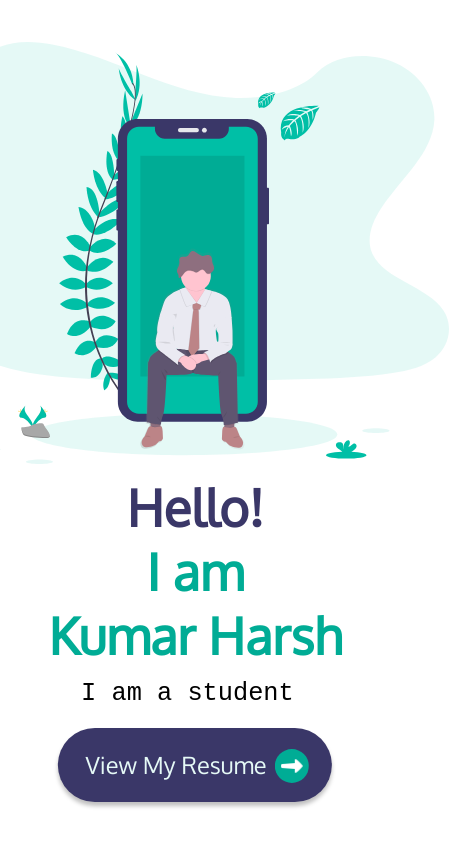
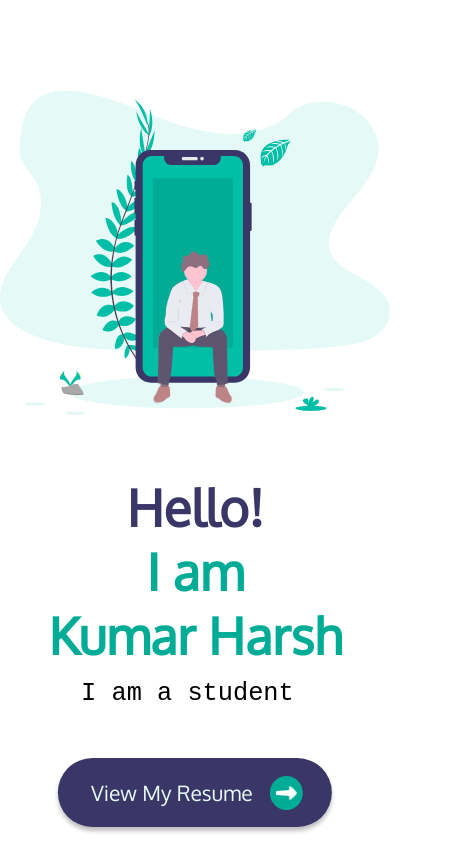
Before and after one commit to krharsh17/krharsh17.github.io, a React (Create React App) app: page / in a window 390 px wide. Shown: the top 844 px of the page, 449 px wide, since content can reach past the window. Built offline with nearby package versions, Linux system fonts and the light colour scheme; a web font is replaced by a local one.

Commit message:
Bug fixes

```diff
--- a/src/assets/scss/App.scss
+++ b/src/assets/scss/App.scss
@@ -1,6 +1,7 @@
 body {
   padding: 0;
   margin: 0;
+  width: 100%;
   overflow-x: hidden;
   font-family: 'Oxygen', sans-serif;
 }
--- a/src/assets/scss/Home.scss
+++ b/src/assets/scss/Home.scss
@@ -2,6 +2,7 @@
     width: 100%;
     height: 100vh;
     margin: 0;
+    overflow-x: hidden;
     background-color: $colorBackground;
 }
 
@@ -152,9 +153,10 @@
 
     .main-bg {
         height: 50vh;
-        min-height: 200px;
+        min-height: 150px;
         position: absolute;
         left: 50%;
+        width: 100%;
         -webkit-user-drag: none;
         -khtml-user-drag: none;
         -moz-user-drag: none;
@@ -186,21 +188,19 @@
     .cv-button {
         position: absolute;
         left: 50%;
-        bottom: 5%;
+        bottom: 2%;
         transform: translate(-50%, 0);
         background: $colorDark;
         border: none;
         border-radius: 10vh;
         width: 30vh;
         height: auto;
-        font-size: 2.8vh;
-        line-height: 4.5vh;
+        font-size: 2.5vh;
+        line-height: 4vh;
         color: #E5F9F6;
         text-align: center;
         display: flex;
         justify-content: center;
-        padding-left: 1.5vh;
-        padding-right: 1vh;
         -webkit-user-select: none;
         -khtml-user-select: none;
         -moz-user-select: none;
@@ -210,6 +210,10 @@
     }
 
 
+    .ic-resume {
+        width: 4vh;
+        margin-left: 2vh;
+    }
 
 
 }
--- a/src/assets/scss/wip.scss
+++ b/src/assets/scss/wip.scss
@@ -2,6 +2,7 @@
     height: 100vh;
     position: absolute;
     left: 50%;
+    width: 100%;
     transform: translate(-50%);
 }
 
--- a/src/components/Home.js
+++ b/src/components/Home.js
@@ -35,7 +35,9 @@ const Home = () => {
                 window.open('https://drive.google.com/open?id=1NC3cLCaLZ_m-lKh6DsHhFFtkrVO7Xm_L');
             }}>
                 View My Resume
-                <img src={icon} alt='Go' className="ic-resume" />
+                <img src={icon} alt='Go' className="ic-resume" onContextMenu={(e) => {
+                    e.preventDefault()
+                }} />
             </div>
         </div>
     );
```
